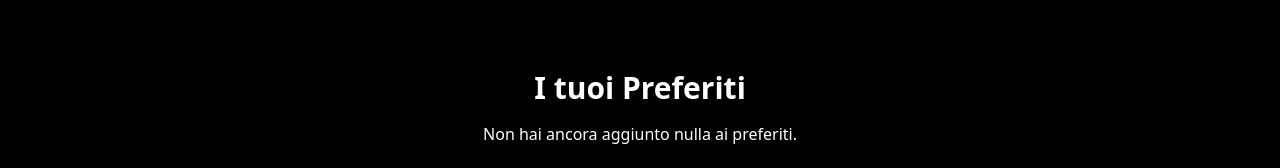
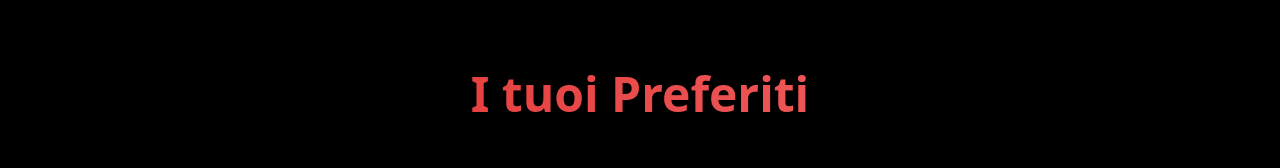
Before and after one commit to gualty160104/Progetto_SPA_React_BEGALLA_AGUIRRE, a React (Vite) app in the folder netflix_main/: page /preferiti in a window 1280 px wide. Shown: the part 358-526 px from the top of the page. Built offline with nearby package versions, Linux system fonts and the light colour scheme.

Commit message:
Classe  Titolo pagina preferiti

```diff
--- a/netflix_main/src/pages/Favorites/favorites.jsx
+++ b/netflix_main/src/pages/Favorites/favorites.jsx
@@ -11,7 +11,7 @@ export default function Favorites() {
   if (favorites.length === 0) {
     return (
       <div className="pt-32 text-center text-white min-h-screen">
-        <h2 className="text-3xl font-bold mb-4">I tuoi Preferiti</h2>
+        <h2 className="text-5xl font-extrabold mb-12 bg-clip-text text-transparent bg-gradient-to-r from-red-600 to-red-400 drop-shadow-lg">I tuoi Preferiti</h2>
         <p>Non hai ancora aggiunto nulla ai preferiti.</p>
       </div>
     );
```
